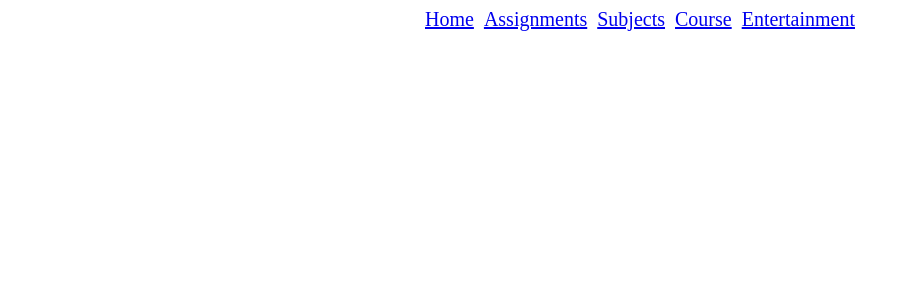
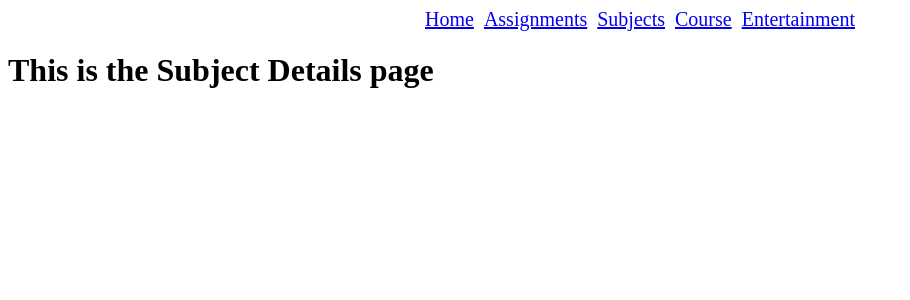
Before and after one commit to dav53521/Uni-and-Entertainment-Tracker-And-Helper, a Vue app: page /SubjectDetails in a window 1280 px wide. Shown: the top 300 px of the page, without its empty margins (0-910 px from the left). Built offline with nearby package versions, Linux system fonts and the light colour scheme.

Commit message:
Created subject details page and created routing path for it

```diff
--- a/src/router/index.ts
+++ b/src/router/index.ts
@@ -15,7 +15,7 @@ const router = createRouter({
       // route level code-splitting
       // this generates a separate chunk (About.[hash].js) for this route
       // which is lazy-loaded when the route is visited.
-      component: () => import('../views/Assignments.vue')
+      component: () => import('../views/Assignments.vue'),
     },
     {
       path: '/subjects',
@@ -31,6 +31,11 @@ const router = createRouter({
       path: '/entertainment',
       name: 'entertainment',
       component: () => import('../views/Entertainment.vue')
+    },
+    {
+      path: '/SubjectDetails',
+      name: 'subject-details',
+      component: () => import('../views/SubjectDetails.vue')
     }
   ]
 })
--- /dev/null
+++ b/src/views/SubjectDetails.vue
@@ -0,0 +1,6 @@
+<template>
+    <h1>This is the Subject Details page</h1>
+</template>
+
+<style scoped>
+</style>
```
